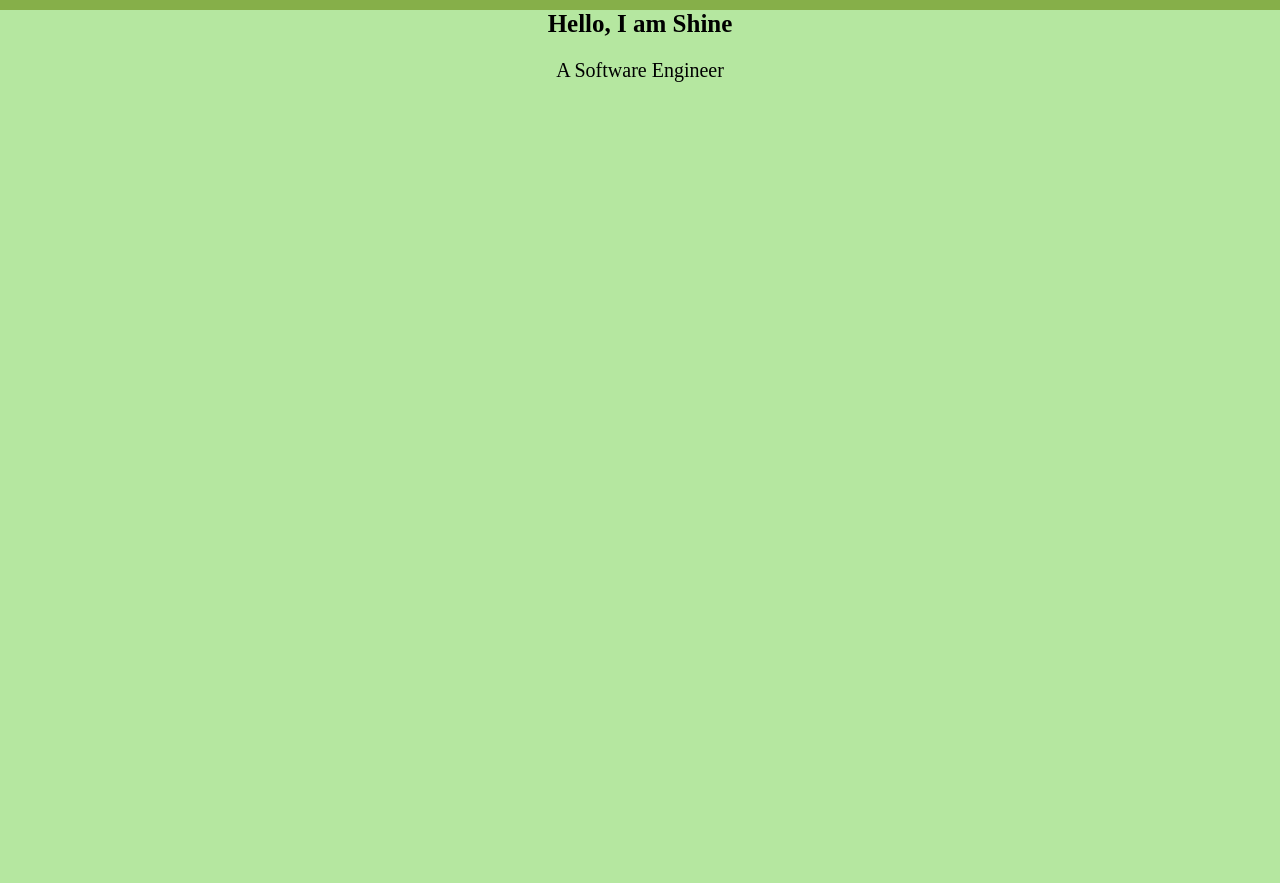
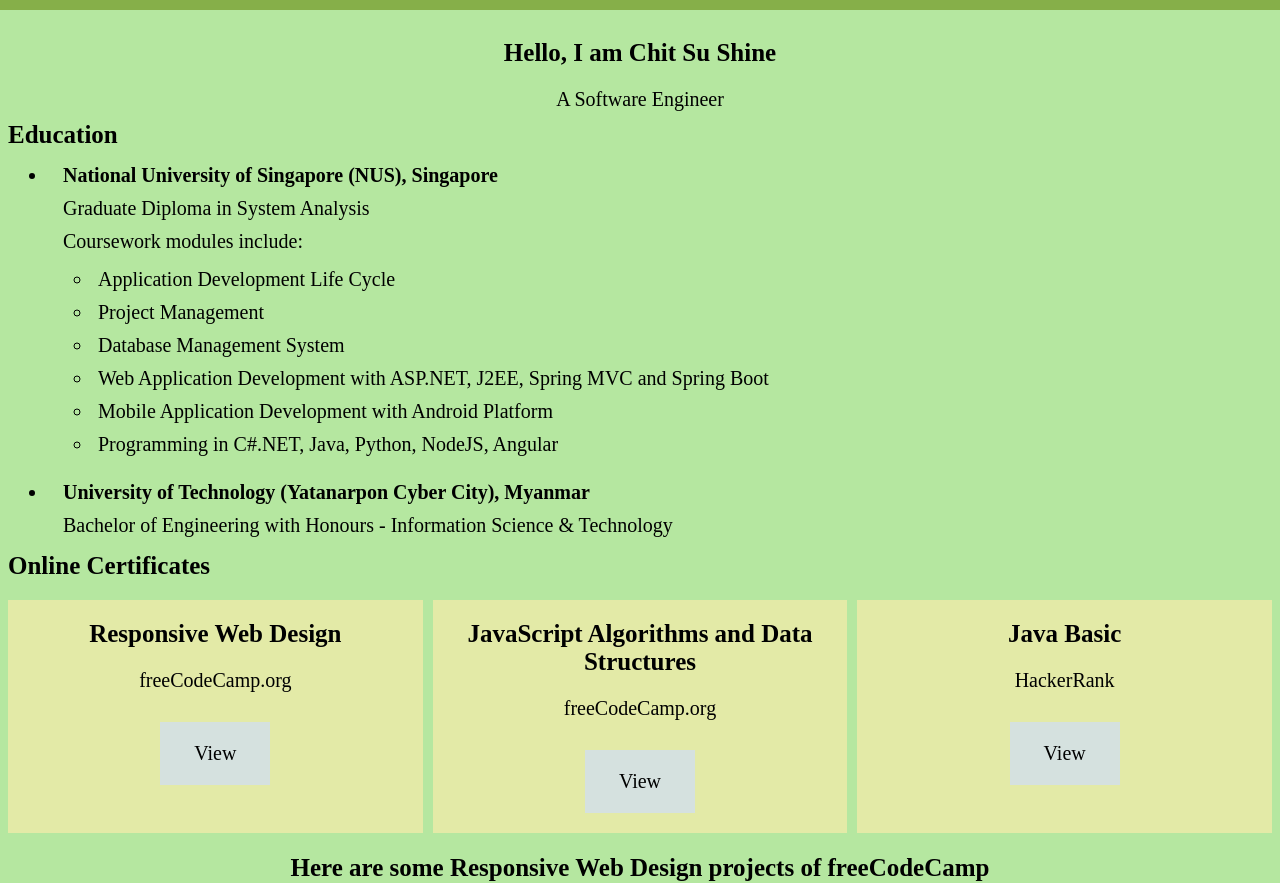
Before and after one commit to ChitSuShine/chitsushine.github.io, a plain HTML site: page index.html in a window 1280 px wide. Shown: the part 40-923 px from the top of the page. Drawn offline with Linux system fonts and the light colour scheme.

Commit message:
Added certs

```diff
--- a/css/app.css
+++ b/css/app.css
@@ -1,4 +1,4 @@
-#header{
+#header {
     top: 0;
     left: 0;
     height: 50px;
@@ -7,32 +7,33 @@
     background: #86af49;
 }
 
-#personal{
+#personal {
     float: left;
 }
 
-#navbar{
+#navbar {
     float: right;
 }
 
-#body-container{
+#body-container {
     text-align: center;
 }
 
-#welcome-section{
-  margin-top: 50px;
-  height: 100vh;
-}
-
-#projects{
+#welcome-section {
     padding-top: 50px;
 }
 
-#contact{
-  padding-top: 50px;
+#education {
+    text-align: left;
+    font-weight: bold;
 }
 
-.nav-link{
+#title-left {
+    text-align: left;
+    margin: 0px;
+}
+
+.nav-link {
     float: left;
     color: black;
     text-align: center;
@@ -42,7 +43,7 @@
     line-height: 25px;
 }
 
-.project-tile{
+.project-tile {
     min-height: 300px;
     width: 100%;
     background: #b5e7a0;
@@ -51,11 +52,21 @@
     grid-gap: 10px;
 }
 
-.project{
+.certificate-tile {
+    min-height: 200px;
+    width: 100%;
+    background: #b5e7a0;
+    display: grid;
+    grid-template-columns: 1fr 1fr 1fr;
+    grid-gap: 10px;
+    padding-top: 20px;
+}
+
+.project {
     background: #e3eaa7;
 }
 
-.button{
+.button {
     background-color: #d5e1df;
     border: none;
     color: black;
@@ -64,7 +75,7 @@
     text-decoration: none;
     display: inline-block;
     font-size: 20px;
-  margin: 4px 2px;
+    margin: 20px 2px;
     cursor: pointer;
 }
 
@@ -86,50 +97,47 @@
     color: white;
 }
 
-.fa-github{
+.fa-github {
     background: #3A3636;
     color: white;
 }
 
-.fa-envelope{
+.fa-envelope {
     background: #2A3636;
     color: white;
 }
 
-.fa-phone{
-  background: black;
-  color: white;
-}
-
-h1{
+h1 {
     font-size: 25px;
 }
 
-body{
+body {
     background: #b5e7a0;
 }
 
-p{
+p {
     font-size: 20px;
+    margin: 10px;
 }
 
-li{
+li {
     text-align: left;
     font-size: 20px;
-  padding: 10px;
+    padding: 5px;
+}
+
+ul {
+    margin: 0px;
 }
 
 @media (max-width: 500px) {
-  #navbar{
+    #navbar {
         float: left;
     }
-  #header{
+    #header {
         height: 150px;
     }
-  #welcome-section{
-    padding-top: 150px;
-  }
-  #projects{
+    #welcome-section {
         padding-top: 150px;
     }
 }
--- a/index.html
+++ b/index.html
@@ -26,16 +26,76 @@
     <div id="body-container">
         <section id="welcome-section">
             <h1>
-        Hello, I am Shine
+                Hello, I am Chit Su Shine
             </h1>
             <p>
                 A Software Engineer
             </p>
+            <h1 id="title-left">
+                Education
+            </h1>
+            <ul>
+                <li>
+                    <p id="education">National University of Singapore (NUS), Singapore</p>
+                    <p>Graduate Diploma in System Analysis</p>
+                    <p>Coursework modules include:</p>
+                    <ul>
+                        <li>Application Development Life Cycle</li>
+                        <li>Project Management</li>
+                        <li>Database Management System</li>
+                        <li>Web Application Development with ASP.NET, J2EE, Spring MVC and Spring Boot</li>
+                        <li>Mobile Application Development with Android Platform</li>
+                        <li>Programming in C#.NET, Java, Python, NodeJS, Angular</li>
+                    </ul>
+                </li>
+                <li>
+                    <p id="education">
+                        University of Technology (Yatanarpon Cyber City), Myanmar
+                    </p>
+                    <p>Bachelor of Engineering with Honours - Information Science & Technology </p>
+                </li>
+            </ul>
+            <div>
+                <h1 id="title-left">
+                    Online Certificates
+                </h1>
+                <div class="certificate-tile">
+                    <div class="project">
+                        <h1>
+                            Responsive Web Design
+                        </h1>
+                        <p>freeCodeCamp.org</p>
+                        <a href="https://www.freecodecamp.org/certification/chitsushine/responsive-web-design" target="_blank" class="button">
+            View
+          </a>
+                    </div>
+
+                    <div class="project">
+                        <h1>
+                            JavaScript Algorithms and Data Structures
+                        </h1>
+                        <p>freeCodeCamp.org</p>
+                        <a href="https://www.freecodecamp.org/certification/chitsushine/javascript-algorithms-and-data-structures" target="_blank" class="button">
+        View
+      </a>
+                    </div>
+
+                    <div class="project">
+                        <h1>
+                            Java Basic
+                        </h1>
+                        <p>HackerRank</p>
+                        <a href="https://www.hackerrank.com/certificates/e482af2b24ce" target="_blank" class="button">
+        View
+      </a>
+                    </div>
+                </div>
+            </div>
         </section>
 
         <section id="projects">
             <h1>
-        These are some of my projects
+                Here are some Responsive Web Design projects of freeCodeCamp
             </h1>
             <div class="project-tile">
                 <div class="project">
```
Lines whose indentation alone changed are shown as unchanged.
